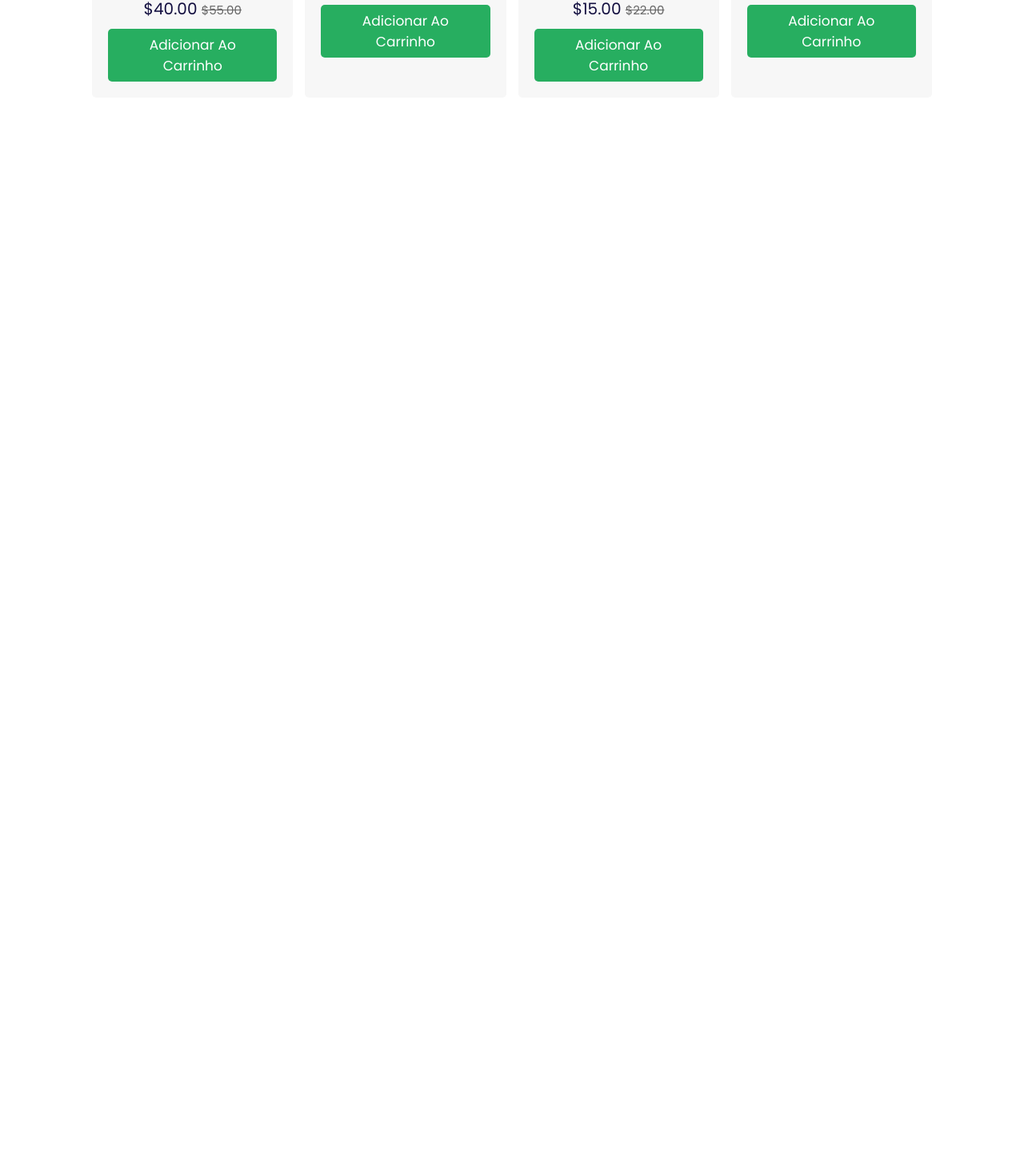
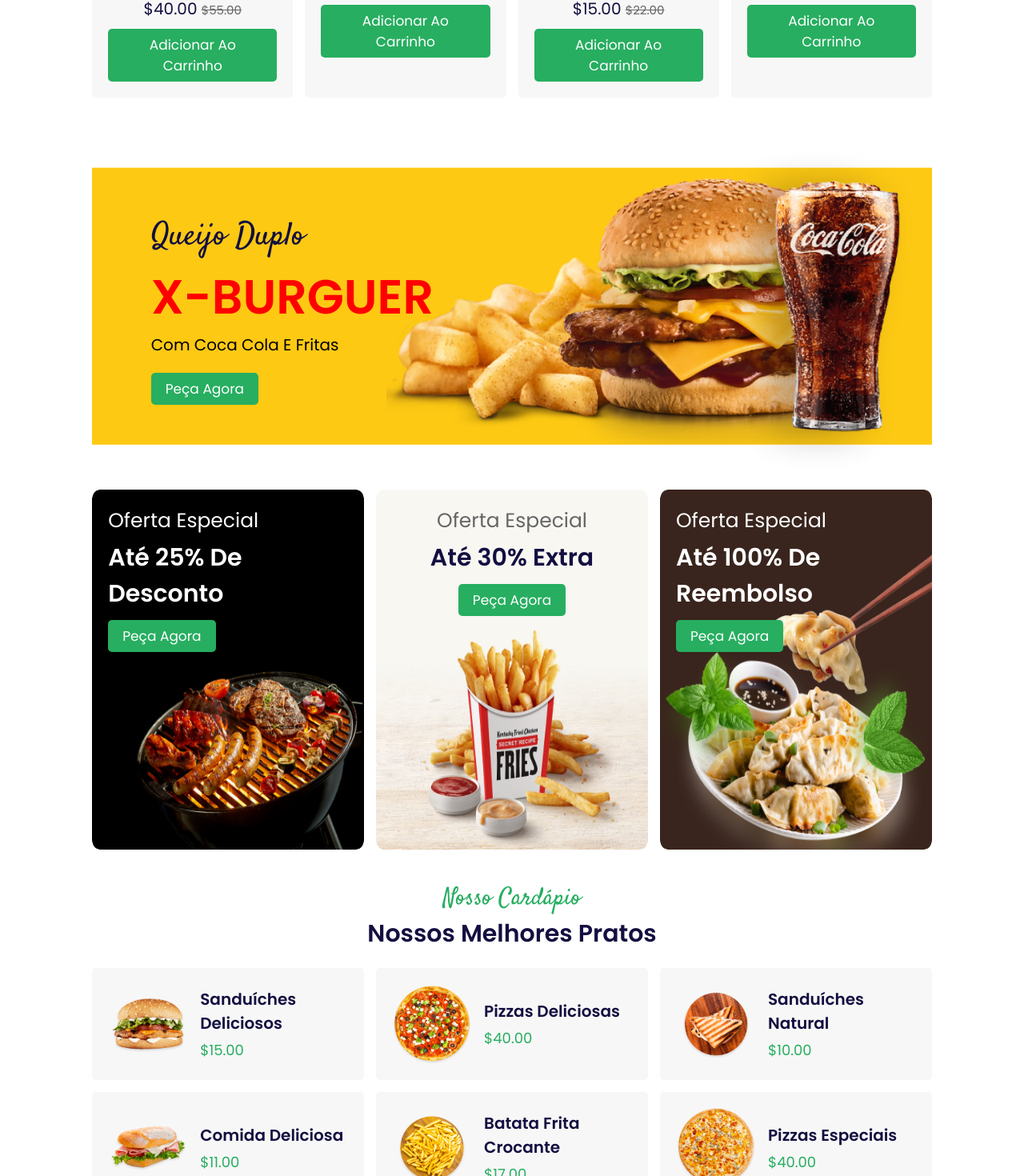
Before and after one commit to daniel-oliv3/restaurante-food-webapp, an Angular app: page / in a window 1280 px wide. Shown: the part 2189-3659 px from the top of the page at 80% size. Before the commit the page ends 2331 px from the top, so only its background shows below. Built offline with nearby package versions, Linux system fonts and the light colour scheme.

Commit message:
Menu section

```diff
--- a/src/app/app.component.html
+++ b/src/app/app.component.html
@@ -22,4 +22,10 @@
 <!-- Popular Section -->
 <app-popular></app-popular>
 
+<!-- Banner Section -->
+<app-banner></app-banner>
+
+<!-- Menu Section -->
+<app-menu></app-menu>
+
 <!--../../assets-->
--- a/src/app/app.module.ts
+++ b/src/app/app.module.ts
@@ -10,6 +10,8 @@ import { SearchComponent } from './search/search.component';
 import { HomeComponent } from './home/home.component';
 import { AboutComponent } from './about/about.component';
 import { PopularComponent } from './popular/popular.component';
+import { BannerComponent } from './banner/banner.component';
+import { MenuComponent } from './menu/menu.component';
 
 @NgModule({
   declarations: [
@@ -20,7 +22,9 @@ import { PopularComponent } from './popular/popular.component';
     SearchComponent,
     HomeComponent,
     AboutComponent,
-    PopularComponent
+    PopularComponent,
+    BannerComponent,
+    MenuComponent
   ],
   imports: [
     BrowserModule,
--- /dev/null
+++ b/src/app/banner/banner.component.css
@@ -0,0 +1,71 @@
+/* ======= Banner Section/Seção de Banner ======= */
+.banner .row-banner {
+  background: url(../../assets/row-banner.png) no-repeat;
+  height: 45rem;
+  background-size: cover;
+  background-position: center;
+  position: relative;
+}
+.banner .row-banner .content {
+  position: absolute;
+  top: 50%;
+  left: 7%;
+  transform: translateY(-50%);
+}
+.banner .row-banner .content span {
+  font-family: "Satisfy", cursive;
+  font-size: 4rem;
+  color: #27ae60;
+  color: #130f40;
+}
+.banner .row-banner .content h3 {
+  font-size: 6rem;
+  color: red;
+  text-transform: uppercase;
+}
+.banner .row-banner .content p {
+  font-size: 2rem;
+  padding-bottom: 1rem;
+}
+.banner .grid-banner {
+  display: grid;
+  grid-template-columns: repeat(auto-fit, minmax(30rem, 1fr));
+  gap: 1.5rem;
+}
+.banner .grid-banner .grid {
+  position: relative;
+  border-radius: 1rem;
+  overflow: hidden;
+  height: 45rem;
+}
+.banner .grid-banner .grid:hover img {
+  transform: scale(1.2);
+}
+.banner .grid-banner .grid img {
+  height: 100%;
+  width: 100%;
+}
+.banner .grid-banner .grid .content {
+  position: absolute;
+  top: 2rem;
+  padding: 0 2rem;
+}
+.banner .grid-banner .grid .content.center {
+  text-align: center;
+  width: 100%;
+}
+.banner .grid-banner .grid .content.center span {
+  color: #666;
+}
+.banner .grid-banner .grid .content.center h3 {
+  color: #130f40;
+}
+.banner .grid-banner .grid .content span {
+  font-size: 2.5rem;
+  color: #fff;
+}
+.banner .grid-banner .grid .content h3 {
+  font-size: 3rem;
+  color: #fff;
+  padding-top: 0.5rem;
+}
--- /dev/null
+++ b/src/app/banner/banner.component.html
@@ -0,0 +1,37 @@
+<!-- ======= Banner Section/Seção de Banner ======= -->
+<section class="banner">
+  <div class="row-banner">
+      <div class="content">
+          <span>Queijo Duplo</span>
+          <h3>X-Burguer</h3>
+          <p>Com Coca Cola e Fritas</p>
+          <a href="#" class="btn">Peça Agora</a>
+      </div>
+  </div>
+  <div class="grid-banner">
+      <div class="grid">
+          <img src="../../assets/banner-1.png" alt="">
+          <div class="content">
+              <span>Oferta Especial</span>
+              <h3>Até 25% de Desconto</h3>
+              <a href="#" class="btn">Peça Agora</a>
+          </div>
+      </div>
+      <div class="grid">
+          <img src="../../assets/banner-2.png" alt="">
+          <div class="content center">
+              <span>Oferta Especial</span>
+              <h3>Até 30% Extra</h3>
+              <a href="#" class="btn">Peça Agora</a>
+          </div>
+      </div>
+      <div class="grid">
+          <img src="../../assets/banner-3.png" alt="">
+          <div class="content">
+              <span>Oferta Especial</span>
+              <h3>Até 100% de reembolso</h3>
+              <a href="#" class="btn">Peça Agora</a>
+          </div>
+      </div>
+  </div>
+</section>
--- /dev/null
+++ b/src/app/banner/banner.component.ts
@@ -0,0 +1,15 @@
+import { Component, OnInit } from '@angular/core';
+
+@Component({
+  selector: 'app-banner',
+  templateUrl: './banner.component.html',
+  styleUrls: ['./banner.component.css']
+})
+export class BannerComponent implements OnInit {
+
+  constructor() { }
+
+  ngOnInit(): void {
+  }
+
+}
--- /dev/null
+++ b/src/app/menu/menu.component.html
@@ -0,0 +1,51 @@
+ <!-- ======= Menu Section/Seção de Cardápio ======= -->
+ <section class="menu" id="menu">
+  <div class="heading">
+      <span>Nosso Cardápio</span>
+      <h3>Nossos Melhores Pratos</h3>
+  </div>
+  <div class="box-container">
+      <a href="#" class="box">
+          <img src="../../assets/menu-1.png" alt="">
+          <div class="content">
+              <h3>Sanduíches Deliciosos</h3>
+              <div class="price">$15.00</div>
+          </div>
+      </a>
+      <a href="#" class="box">
+          <img src="../../assets/menu-2.png" alt="">
+          <div class="content">
+              <h3>Pizzas Deliciosas</h3>
+              <div class="price">$40.00</div>
+          </div>
+      </a>
+      <a href="#" class="box">
+          <img src="../../assets/menu-3.png" alt="">
+          <div class="content">
+              <h3>Sanduíches Natural</h3>
+              <div class="price">$10.00</div>
+          </div>
+      </a>
+      <a href="#" class="box">
+          <img src="../../assets/menu-4.png" alt="">
+          <div class="content">
+              <h3>Comida Deliciosa</h3>
+              <div class="price">$11.00</div>
+          </div>
+      </a>
+      <a href="#" class="box">
+          <img src="../../assets/menu-5.png" alt="">
+          <div class="content">
+              <h3>Batata Frita Crocante</h3>
+              <div class="price">$17.00</div>
+          </div>
+      </a>
+      <a href="#" class="box">
+          <img src="../../assets/menu-6.png" alt="">
+          <div class="content">
+              <h3>Pizzas Especiais</h3>
+              <div class="price">$40.00</div>
+          </div>
+      </a>
+  </div>
+</section>
--- /dev/null
+++ b/src/app/menu/menu.component.ts
@@ -0,0 +1,15 @@
+import { Component, OnInit } from '@angular/core';
+
+@Component({
+  selector: 'app-menu',
+  templateUrl: './menu.component.html',
+  styleUrls: ['./menu.component.css']
+})
+export class MenuComponent implements OnInit {
+
+  constructor() { }
+
+  ngOnInit(): void {
+  }
+
+}
--- a/src/index.html
+++ b/src/index.html
@@ -14,7 +14,7 @@
 
 
 
-
+  <script src="script.js"></script>
   <app-root></app-root>
 
 
--- /dev/null
+++ b/src/script.js
@@ -0,0 +1,56 @@
+/* Search Form/Formulario de Pesquisa */
+let searchForm = document.querySelector('.search-form-container');
+
+document.querySelector('#search-btn').onclick = () => {
+    searchForm.classList.toggle('active');
+    cart.classList.remove('active');
+    loginForm.classList.remove('active');
+    navbar.classList.remove('active');
+}
+
+
+/*Shopping-cart section/Seção de Carrinho de Compras*/
+let cart = document.querySelector('.shopping-cart-container');
+
+document.querySelector('#cart-btn').onclick = () => {
+    cart.classList.toggle('active');
+    searchForm.classList.remove('active');
+    loginForm.classList.remove('active');
+    navbar.classList.remove('active');
+}
+
+
+/*Login Form/Formulario de Login*/
+let loginForm = document.querySelector('.login-form-container');
+
+document.querySelector('#login-btn').onclick = () => {
+    loginForm.classList.toggle('active');
+    searchForm.classList.remove('active');
+    cart.classList.remove('active');
+    navbar.classList.remove('active');
+}
+
+/*Header navbar/Seção de cabeçalho /barra de navegação*/
+let navbar = document.querySelector('.header .navbar');
+
+document.querySelector('#menu-btn').onclick = () => {
+    navbar.classList.toggle('active');
+    searchForm.classList.remove('active');
+    cart.classList.remove('active');
+    loginForm.classList.remove('active');
+}
+
+window.onscroll = () => {
+    navbar.classList.remove('active');
+}
+
+/*Efeito Imagem - Movimentação*/
+document.querySelector('.home').onmousemove = (e) => {
+    let x = (window.innerWidth - e.pageX * 2) / 90;
+    let y = (window.innerHeight - e.pageY * 2) / 90;
+    document.querySelector('.home .home-parallax-img').style.transform =  `translateX(${y}px) translateY(${x}px)`;
+}
+
+document.querySelector('.home').onmouseleave = (e) => {
+    document.querySelector('.home .home-parallax-img').style.transform = `translateX(0px) translateY(0px)`;
+}
```
Also changed, not shown: src/app/menu/menu.component.css (added), 2 other files (tests, documents, lock files or other folders).
